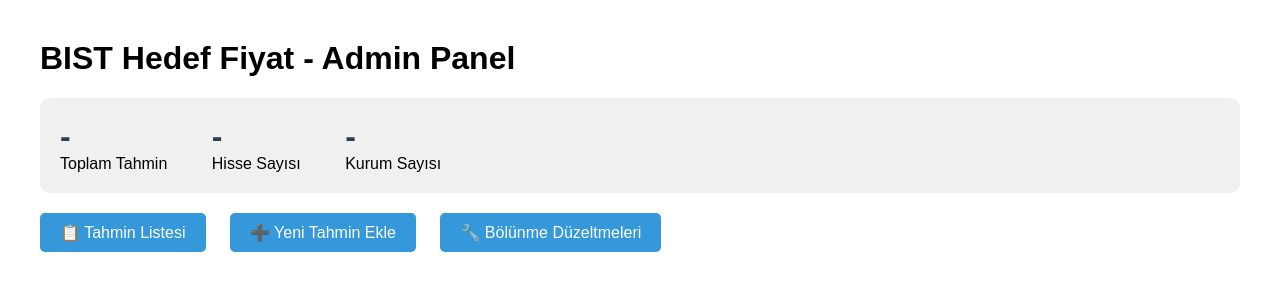
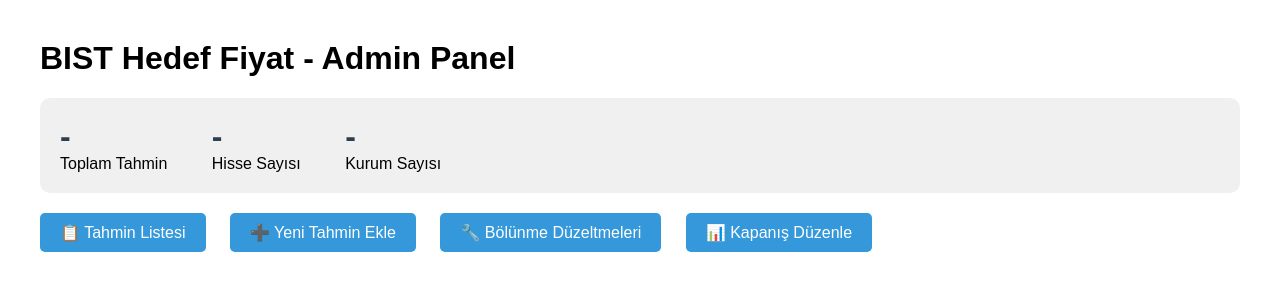
Before and after one commit to bariserkaya-lang/hedef-fiyat, a Python web app: template templates/index.html in a window 1280 px wide. Shown: the top 300 px of the page. Run offline with Jinja, Linux system fonts and the light colour scheme; the template is opened without the code that fills it, so the values that code supplies are empty.

Commit message:
Update index.html

```diff
--- a/templates/index.html
+++ b/templates/index.html
@@ -7,7 +7,7 @@
         .stats { background: #f0f0f0; padding: 20px; border-radius: 10px; margin-bottom: 20px; }
         .stat { display: inline-block; margin-right: 40px; }
         .stat-number { font-size: 32px; font-weight: bold; color: #2c3e50; }
-        .menu a { display: inline-block; margin-right: 20px; padding: 10px 20px; background: #3498db; color: white; text-decoration: none; border-radius: 5px; }
+        .menu a { display: inline-block; margin-right: 20px; padding: 10px 20px; background: #3498db; color: white; text-decoration: none; border-radius: 5px; margin-bottom: 10px; }
         .menu a:hover { background: #2980b9; }
     </style>
 </head>
@@ -22,6 +22,7 @@
         <a href="/list">📋 Tahmin Listesi</a>
         <a href="/add">➕ Yeni Tahmin Ekle</a>
         <a href="/adjustments">🔧 Bölünme Düzeltmeleri</a>
+        <a href="/kapanis_duzenle">📊 Kapanış Düzenle</a>
     </div>
     <script>
         fetch('/api/stats').then(r=>r.json()).then(d=>{
```
